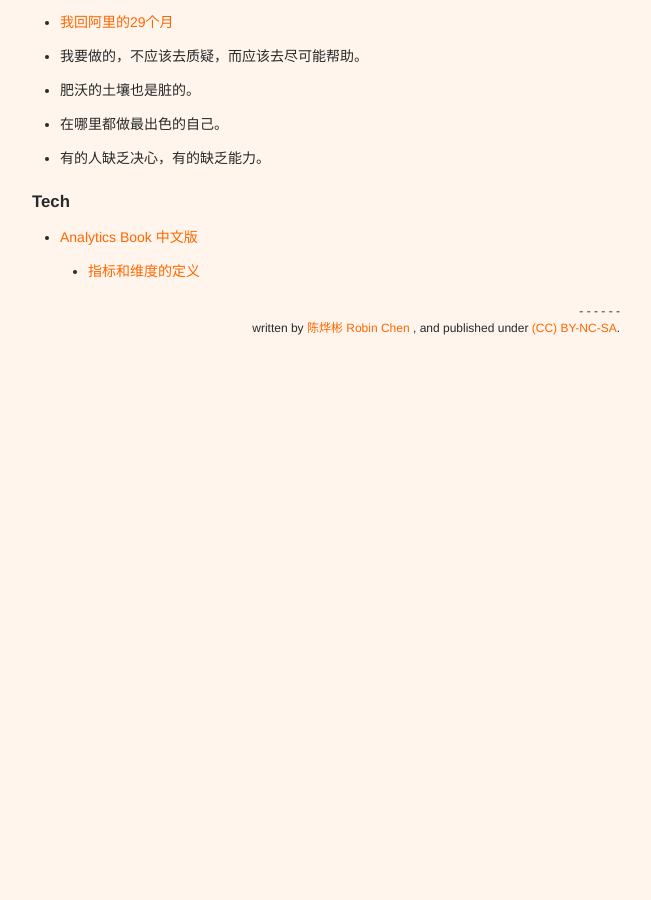
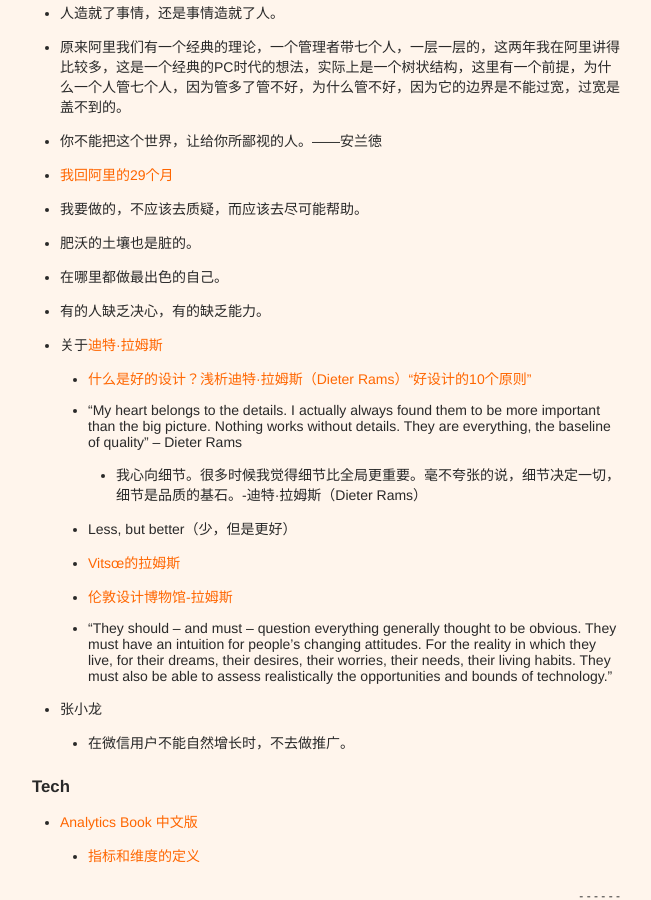
Before and after one commit to xianyuxmu/xianyuxmu.github.io, a Jekyll site: the page built from _posts/2019-07-03-reading-quarter-3.md, in a window 1280 px wide and 900 px high, scrolled down 1199 px. Shown: the whole window, without its empty margins (314-965 px from the left). Built offline with Jekyll 4.4.1, drawn with Linux system fonts in a browser that asks for light colours; comment, search, counter and statistics services are not loaded; before the commit the page ends 1604 px from its top, so only the background shows below that; some of the changed text lies outside the part shown.

Commit message:
Update 2019-07-03-reading-quarter-3.md

```diff
--- a/_posts/2019-07-03-reading-quarter-3.md
+++ b/_posts/2019-07-03-reading-quarter-3.md
@@ -9,6 +9,13 @@
 - 2019第三季度
 
 ---
+
+<blockquote class="blockquote-center">
+<p>“世界是舞台；男人和女人都是演戏的人；他们都有各自的出场及下场。”</p>
+<p>——莎士比亚</p>
+</blockquote>
+
+
 
 ### Life
 
@@ -41,6 +48,17 @@
 - 肥沃的土壤也是脏的。
 - 在哪里都做最出色的自己。
 - 有的人缺乏决心，有的缺乏能力。
+- 关于[迪特·拉姆斯](https://zh.wikipedia.org/zh/%E8%BF%AA%E7%89%B9%C2%B7%E6%8B%89%E5%A7%86%E6%96%AF)
+	- [什么是好的设计？浅析迪特·拉姆斯（Dieter Rams）“好设计的10个原则”](https://zhuanlan.zhihu.com/p/33158758)
+	- “My heart belongs to the details. I actually always found them to be more important than the big picture. Nothing works without details. They are everything, the baseline of quality” – Dieter Rams
+		- 我心向细节。很多时候我觉得细节比全局更重要。毫不夸张的说，细节决定一切，细节是品质的基石。-迪特·拉姆斯（Dieter Rams）
+	- Less, but better（少，但是更好）
+	- [Vitsœ的拉姆斯](https://www.vitsoe.com/gb/about/dieter-rams)
+	- [伦敦设计博物馆-拉姆斯](https://designmuseum.org/designers/dieter-rams)
+	- "They should – and must – question everything generally thought to be obvious. They must have an intuition for people’s changing attitudes. For the reality in which they live, for their dreams, their desires, their worries, their needs, their living habits. They must also be able to assess realistically the opportunities and bounds of technology."
+- 张小龙
+	- 在微信用户不能自然增长时，不去做推广。
+
 
 
 ### Tech
```
